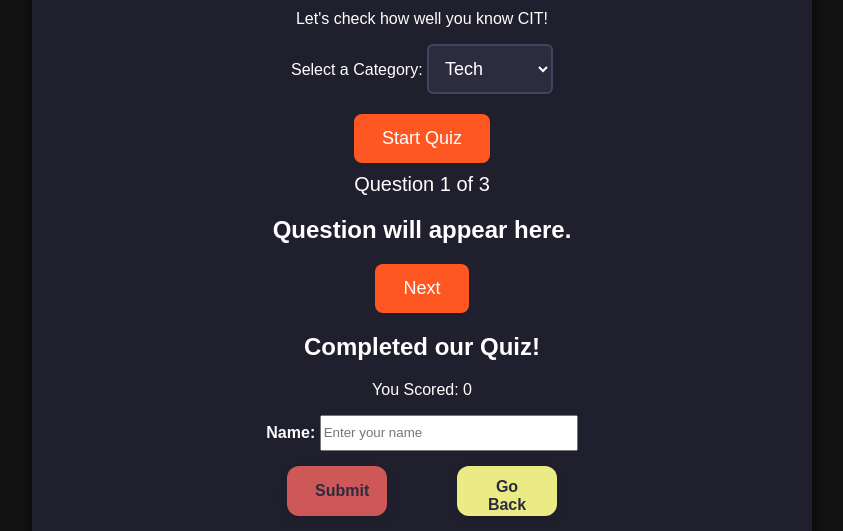
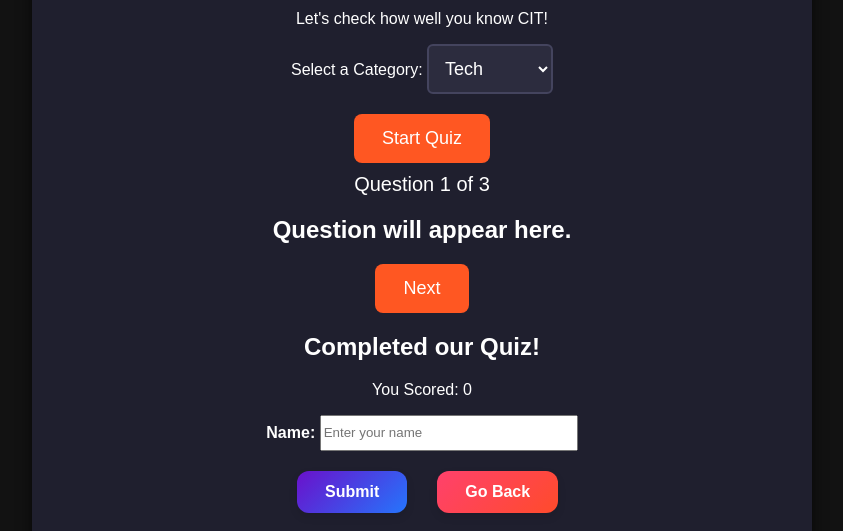
Before and after one commit to FarhanSohail07/Online-quiz-project, a plain HTML site: page quiz.html in a window 1280 px wide. Shown: the part 141-672 px from the top of the page, without its empty margins (218-1061 px from the left). Drawn offline with Linux system fonts and the light colour scheme; a script that the page names is missing.

Commit message:
Update style2.css

```diff
--- a/style2.css
+++ b/style2.css
@@ -184,14 +184,9 @@ th {
 
 .button-container {
       display: flex;
-      gap: 70px; /* space between buttons */
-      font-family: 'Poppins', sans-serif;
-      display: flex;
-      justify-content: center;
-      align-items: center;
-      padding-top: 15px;
-
-
+      gap: 30px; /* space between buttons */
+      padding-left: 225px;
+      padding-top: 20px;
     }
 
 .btn {
@@ -201,61 +196,28 @@ th {
       border: none;
       border-radius: 12px;
       cursor: pointer;
-
+      transition: all 0.3s ease;
       box-shadow: 0 4px 8px rgba(0,0,0,0.1);
     }
 
 .btn-submit {
-     width: 100px;
-    height: 50px;
-    background-color:rgb(206, 87, 87);
-    color: #2c2c3e;
-    padding: 12px 28px;
-      font-size: 16px;
-      font-weight: 600;
-      border: none;
-      border-radius: 12px;
-      cursor: pointer;
-
+      background: linear-gradient(135deg, #6a11cb, #2575fc);
+      color: #fff;
     }
 
 .btn-submit:hover {
-
-
-    background-color:paleturquoise;
-    color: #2c2c3e;
-    padding: 12px 28px;
-      font-size: 16px;
-      font-weight: 600;
-      border: none;
-      border-radius: 12px;
-      cursor: pointer;
+      transform: scale(1.08);
+      box-shadow: 0 6px 14px rgba(37,117,252,0.4);
     }
 
 .btn-back {
-       width: 100px;
-    height: 50px;
-    background-color:rgb(235, 235, 134);
-    color: #2c2c3e;
-    padding: 12px 28px;
-      font-size: 16px;
-      font-weight: 600;
-      border: none;
-      border-radius: 12px;
-      cursor: pointer;
+      background: linear-gradient(135deg, #ff416c, #ff4b2b);
+      color: #fff;
     }
 
 .btn-back:hover {
-
-
-    background-color:paleturquoise;
-    color: #2c2c3e;
-    padding: 12px 28px;
-      font-size: 16px;
-      font-weight: 600;
-      border: none;
-      border-radius: 12px;
-      cursor: pointer;
+      transform: scale(1.08);
+      box-shadow: 0 6px 14px rgba(255,75,43,0.4);
     }
 .number-of-questions{
     padding-top: 10px;
```
Lines whose indentation alone changed are shown as unchanged.
